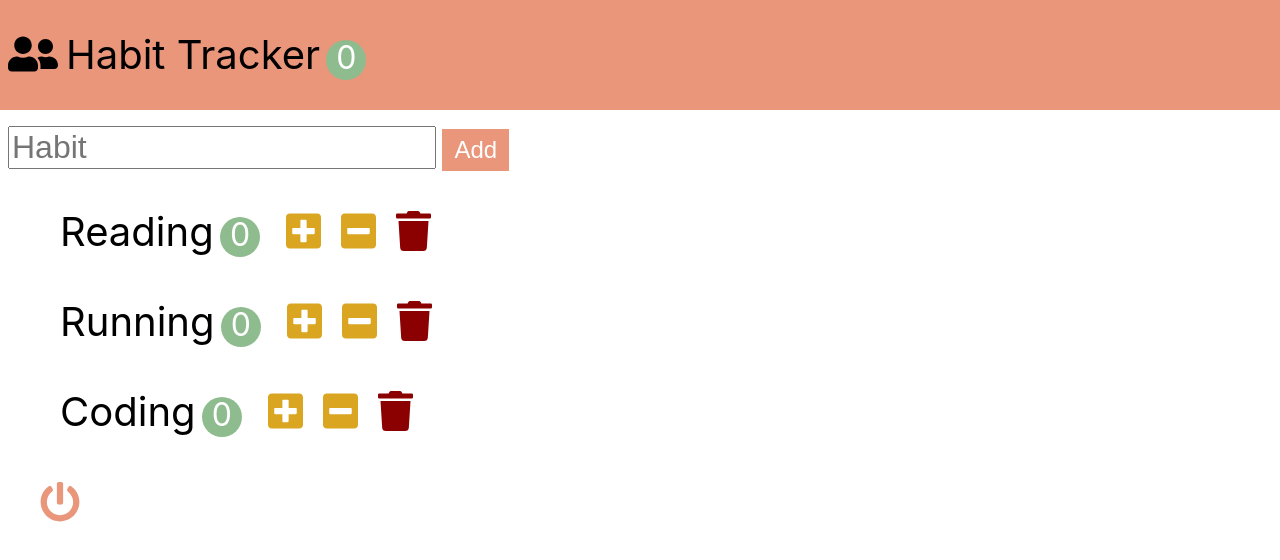
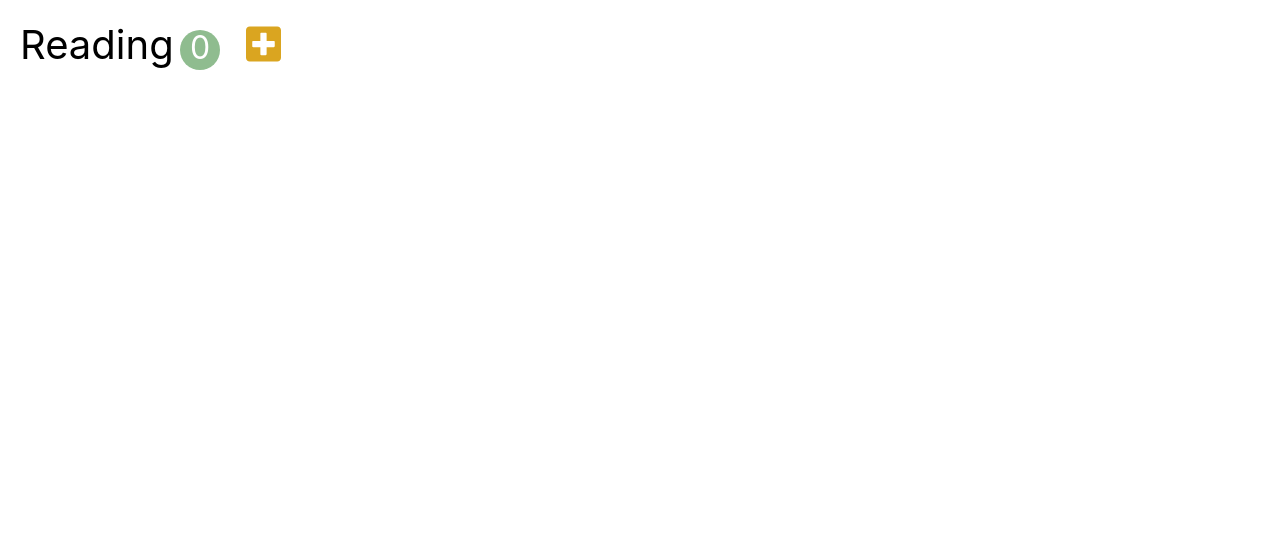
Before and after one commit to soomin9106/React, a React (Create React App) app in the folder Habit-Tracker/habit-tracker/: page / in a window 1280 px wide. Shown: the top 560 px of the page. Built offline with nearby package versions, Linux system fonts and the light colour scheme.

Commit message:
React : React Hook 1

```diff
--- /dev/null
+++ b/Habit-Tracker/habit-tracker/src/components/simpleHabit.jsx
@@ -0,0 +1,23 @@
+import React, { useState } from 'react';
+
+//React Hook
+const SimpleHabit = props => {
+    const [count,setCount] = useState(0);
+
+    const handleIncrement = () => {
+        setCount(count + 1);
+    };
+
+    return (
+        <li className="habit">
+            <span className="habit-name">Reading</span>
+            <span className="habit-count">{count}</span>
+            <button className="habit-button habit-increase" onClick={handleIncrement}>
+            <i className="fas fa-plus-square"></i>
+            </button>
+        </li>
+    );
+
+}
+
+export default SimpleHabit;
--- a/Habit-Tracker/habit-tracker/src/index.js
+++ b/Habit-Tracker/habit-tracker/src/index.js
@@ -3,11 +3,12 @@
 import './index.css';
 import App from './app';
 import '@fortawesome/fontawesome-free/js/all.js';
+import SimpleHabit from './components/simpleHabit'
 
 
 ReactDOM.render(
   <React.StrictMode>
-    <App />
+    <SimpleHabit />
   </React.StrictMode>,
   document.getElementById('root')
 );
```
